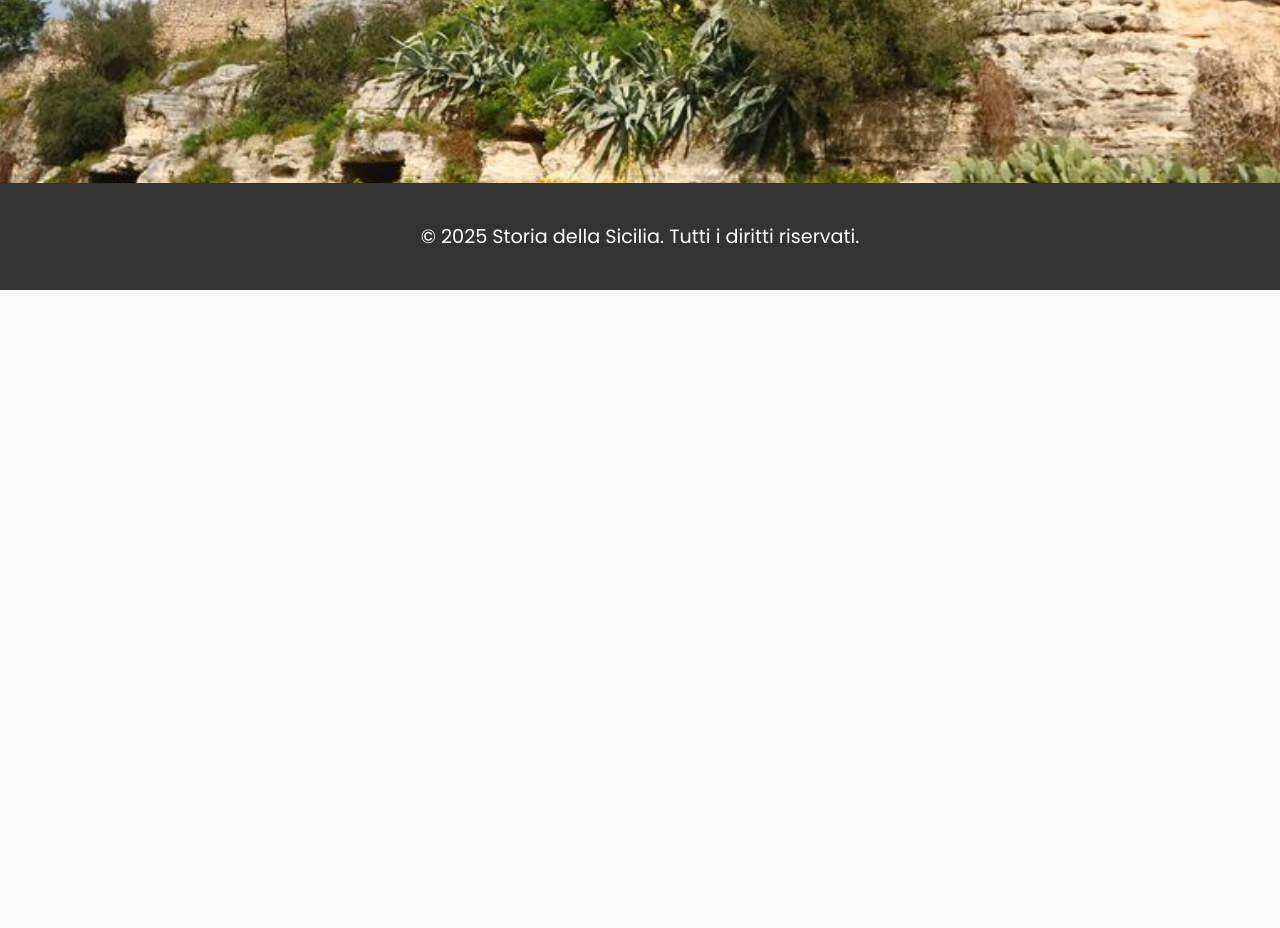
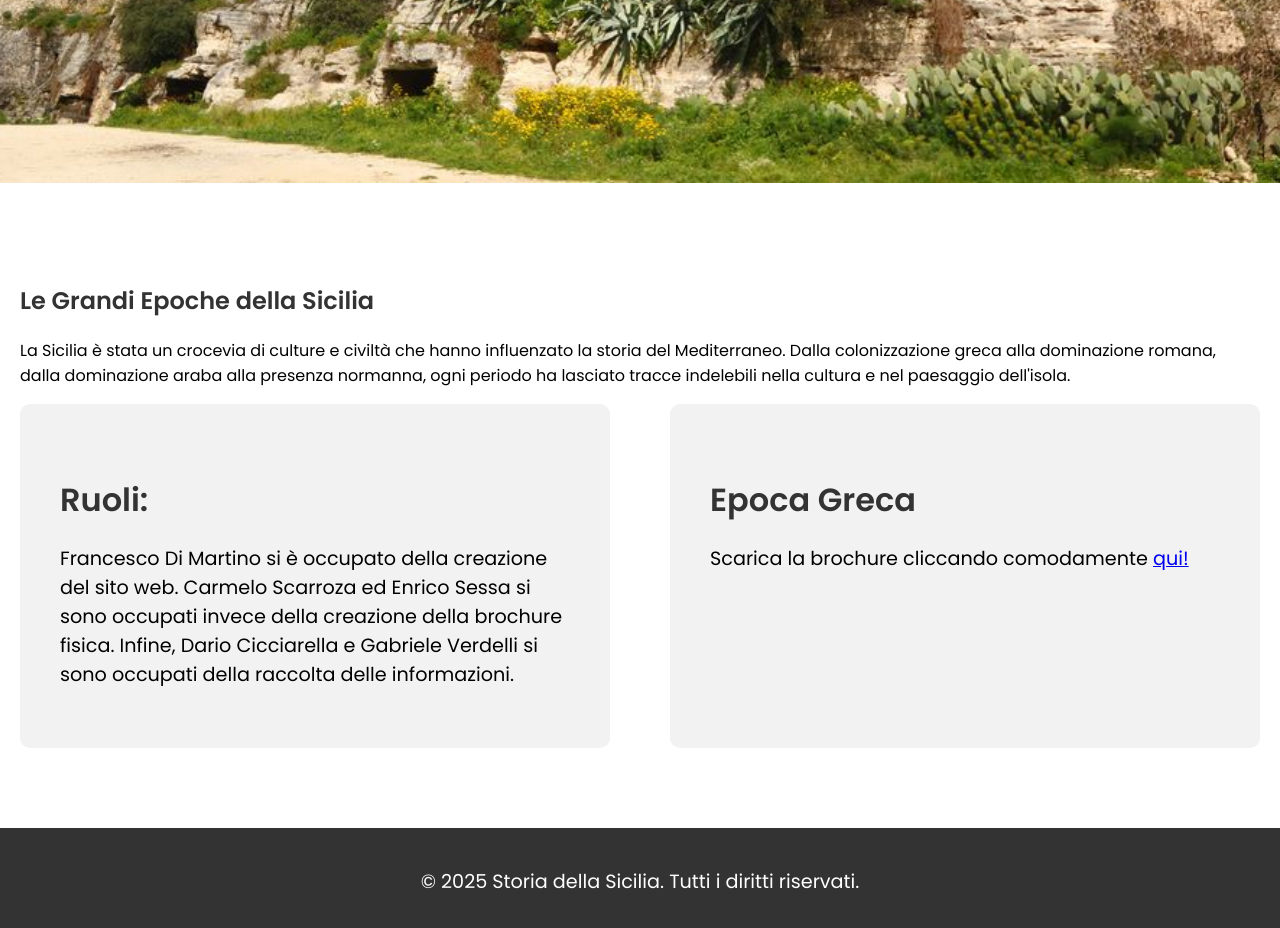
Before and after one commit to 0zzyTh3D0g-ed/sitoweb, a plain HTML site: page info.html in a window 1280 px wide. Shown: the part 506-1434 px from the top of the page. Before the commit the page ends 800 px from the top, so only its background shows below. Drawn offline with Linux system fonts and the light colour scheme.

Commit message:
Update and rename tour.html to info.html

```diff
--- a/tour.html
+++ b/info.html
@@ -15,8 +15,7 @@
     <ul class="nav-links">
         <li><a href="storia.html">Storia</a></li>
         <li><a href="galleria.html">Galleria</a></li>
-        <li><a href="index.html">Homepage</a></li>
-        <li><a href="contatti.html">Contattaci    </a></li>
+        <li><a href="index.html">Homepage    </a></li>
         <li>   </li>
         <li>   </li>
     </ul>
@@ -30,6 +29,21 @@
         <a href="#epoca" class="btn">Scopri di più</a>
     </div>
 </header>
+<section id="epoca" class="content-section">
+    <h2>Le Grandi Epoche della Sicilia</h2>
+    <p>La Sicilia è stata un crocevia di culture e civiltà che hanno influenzato la storia del Mediterraneo. Dalla colonizzazione greca alla dominazione romana, dalla dominazione araba alla presenza normanna, ogni periodo ha lasciato tracce indelebili nella cultura e nel paesaggio dell'isola.</p>
+
+    <div class="timeline">
+        <div class="timeline-item">
+            <h3>Ruoli:</h3>
+            <p>Francesco Di Martino si è occupato della creazione del sito web. Carmelo Scarroza ed Enrico Sessa si sono occupati invece della creazione della brochure fisica. Infine, Dario Cicciarella e Gabriele Verdelli si sono occupati della raccolta delle informazioni.</p>
+        </div>
+        <div class="timeline-item">
+            <h3>Epoca Greca</h3>
+            <p>Scarica la brochure cliccando comodamente <a href="cava.pdf" download>qui!</a></p>
+        </div>
+    </div>
+</section>
 
 
 <!-- Footer -->
```
